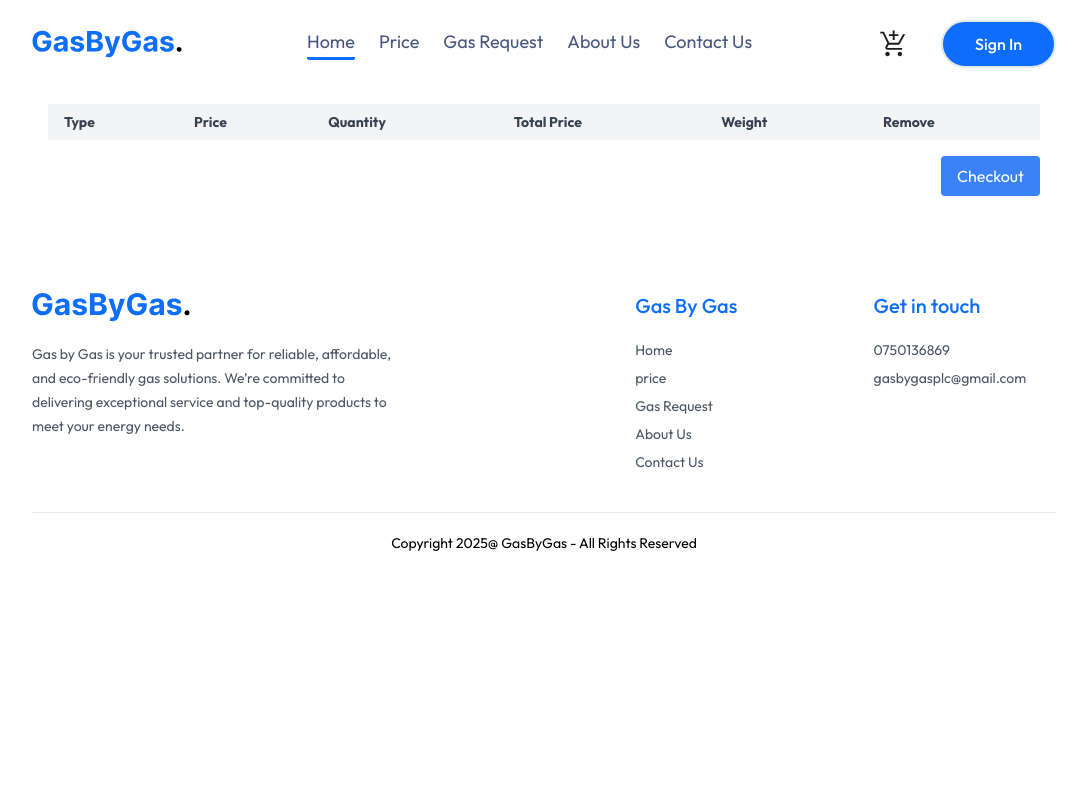
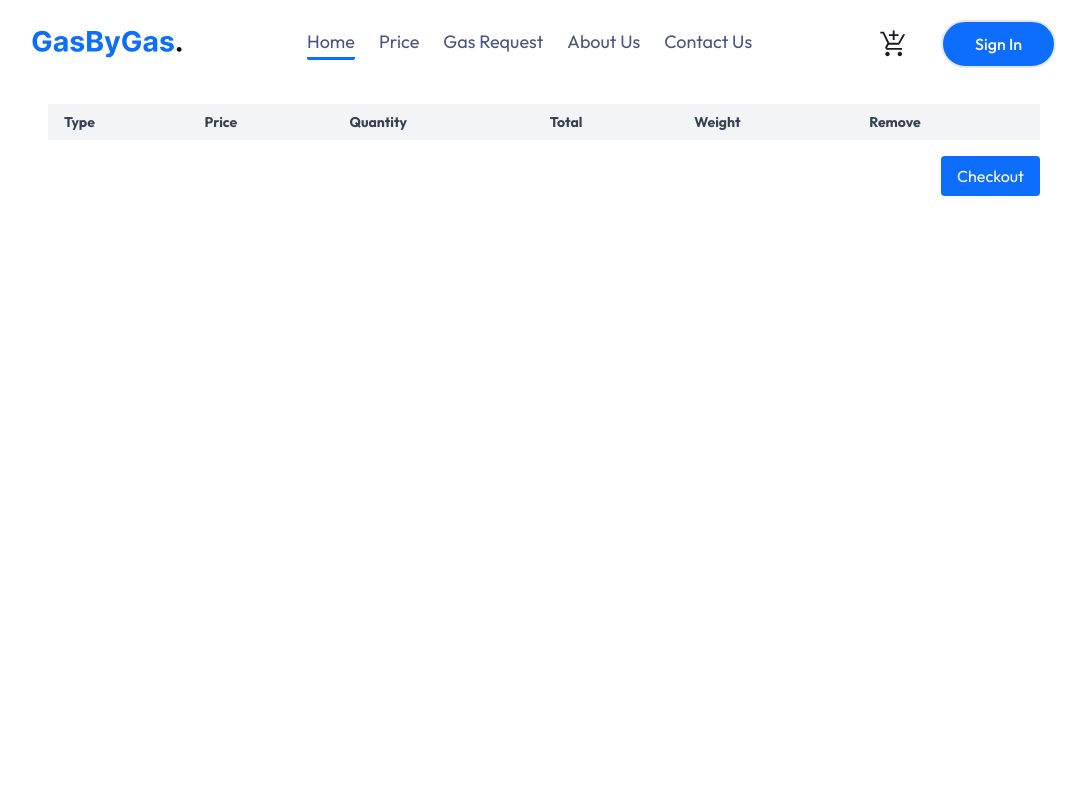
Before and after one commit to gasbygasplc/Supply-Chain-Management-for-Gas-By-Bas-PLC, a React (Vite) app in the folder frontend/: page /gas-cart in a window 1280 px wide. Shown: the top 800 px of the page, without its empty margins (96-1183 px from the left). Built offline with nearby package versions, Linux system fonts and the light colour scheme.

Commit message:
[Fix] Update Cart component layout and improve button styling for better usability

```diff
--- a/frontend/src/Pages/Cart.jsx
+++ b/frontend/src/Pages/Cart.jsx
@@ -23,7 +23,7 @@ const Cart = () => {
   };
 
   return (
-    <div className="max-w-full p-4">
+    <section className="max-w-full p-4">
       <div className="overflow-x-scroll max-w-full">
         <table className="min-w-full table-auto text-sm text-gray-700">
           <thead className="bg-gray-100">
@@ -31,7 +31,7 @@ const Cart = () => {
               <th className="px-4 py-2 text-left">Type</th>
               <th className="px-4 py-2 text-left">Price</th>
               <th className="px-4 py-2 text-left">Quantity</th>
-              <th className="px-4 py-2 text-left">Total Price</th>
+              <th className="px-4 py-2 text-left">Total</th>
               <th className="px-4 py-2 text-left">Weight</th>
               <th className="px-4 py-2 text-left">Remove</th>
             </tr>
@@ -58,15 +58,15 @@ const Cart = () => {
         </table>
       </div>
 
-      <div className="mt-4 flex justify-end">
+      <div className="mt-4 justify-end flex ">
         <button
-          className="bg-blue-500 text-white px-4 py-2 rounded hover:bg-blue-600"
+          className="bg-primary text-white px-4 py-2 rounded hover:bg-blue-600"
           onClick={handleCheckout}
         >
           Checkout
         </button>
       </div>
-    </div>
+    </section>
   );
 };
 
```
